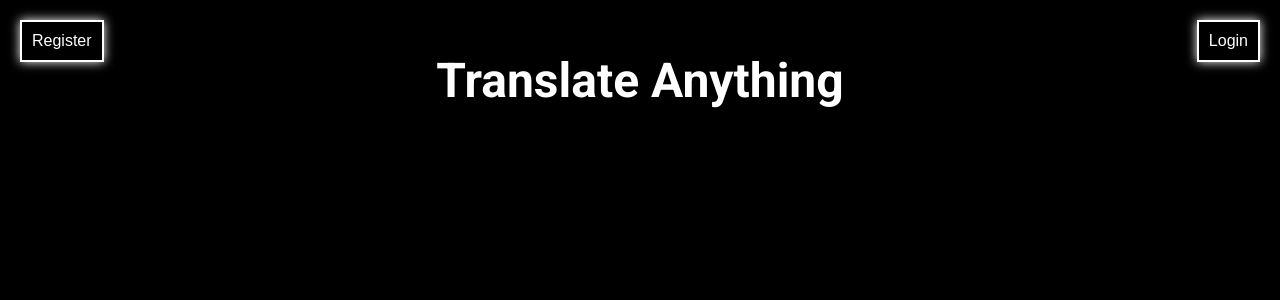
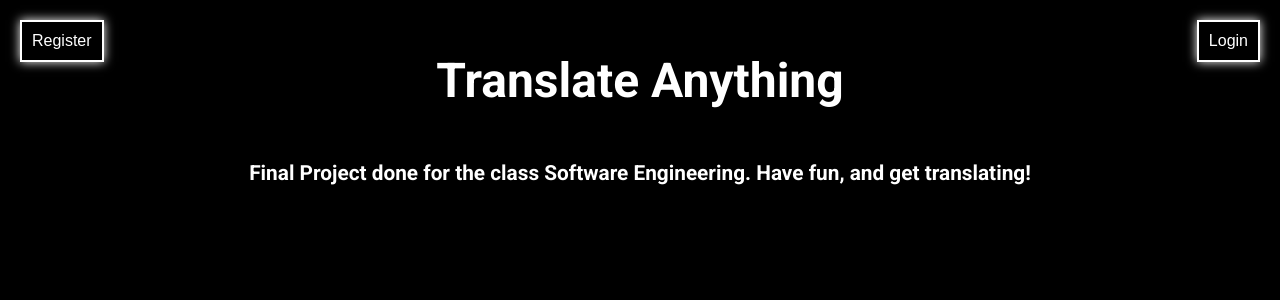
Before and after one commit to software-students-fall2022/final-project-projecto-team11, a Python web app: template web-app/app/templates/homepage.html in a window 1280 px wide. Shown: the top 300 px of the page. Run offline with Jinja, Linux system fonts and the light colour scheme; the template is opened without the code that fills it, so the values that code supplies are empty.

Commit message:
Improved display elements

```diff
--- a/web-app/app/templates/homepage.html
+++ b/web-app/app/templates/homepage.html
@@ -18,6 +18,7 @@
       /* Use a responsive font size for the title */
       h3 {
         font-size: calc(0.5em + 1vw);
+        color: white;
       }
 
       /* Add some styling for the buttons and title */
@@ -60,7 +61,7 @@
         <button class="button" id="login-button" onclick="location.href = '{{ url_for('auth.login') }}';">Login</button>
         <h1 class="title">Translate Anything</h1>
     </div>
-    <p style="font-size: 18px; margin-bottom: 20px;">Final Project done for the class Software Engineering</p>
+    <h3>Final Project done for the class Software Engineering. Have fun, and get translating!</h3>
   </div>
 </body>
 </html>
```
